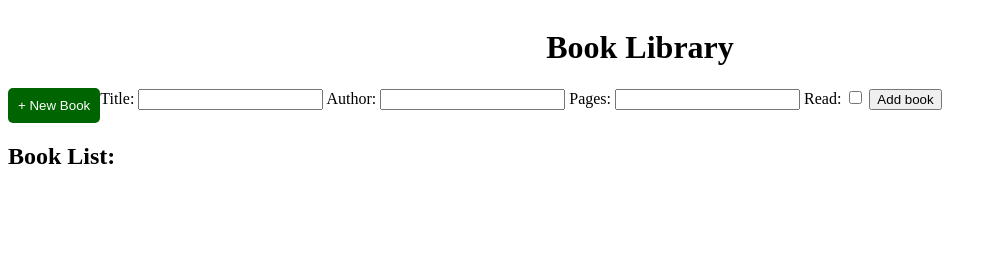
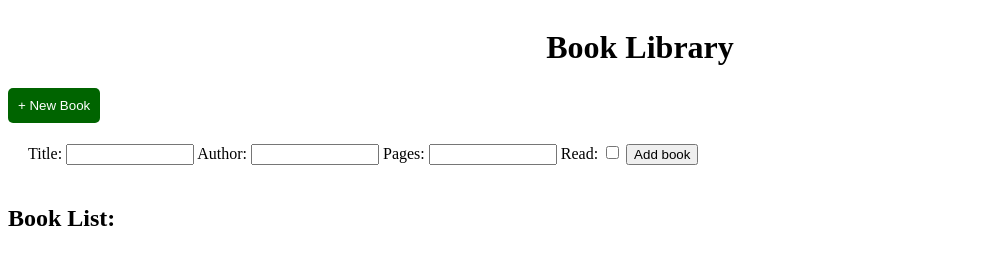
Before and after one commit to LukeBeaumont/library, a plain HTML site: page index.html in a window 1280 px wide. Both pictures are taken after a click on the button "+ New Book". Shown: the whole page, without its empty margins (0-997 px from the left). Drawn offline with Linux system fonts and the light colour scheme.

Commit message:
Fix layout

```diff
--- a/index.html
+++ b/index.html
@@ -10,11 +10,10 @@
     <div class="heading-container">
       <h1>Book Library</h1>
     </div>
+    <div class="button-container">
+      <button class="new-btn">+ New Book</button>
+    </div>
     <div class="form-container">
-      <div class="button-container">
-        <button class="new-btn">+ New Book</button>
-      </div>
-
       <form id="new-book-form" style="display: none">
         <label for="title">Title:</label>
         <input type="text" id="title" />
--- a/styles.css
+++ b/styles.css
@@ -6,6 +6,7 @@
 .form-container {
   display: flex;
   justify-content: left;
+  padding: 20px;
 }
 
 button {
@@ -15,3 +16,7 @@ button {
   color: white;
   padding: 10px;
 }
+
+input {
+  max-width: 120px;
+}
```
